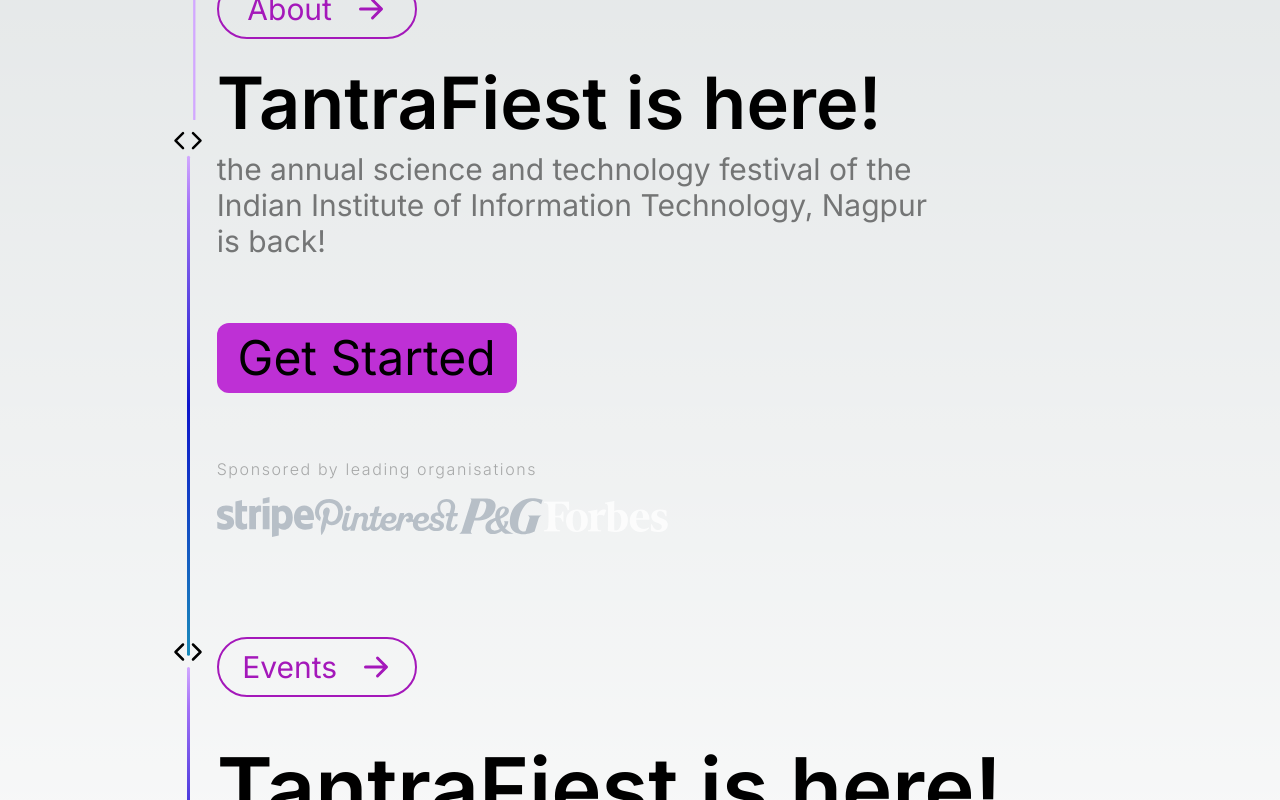
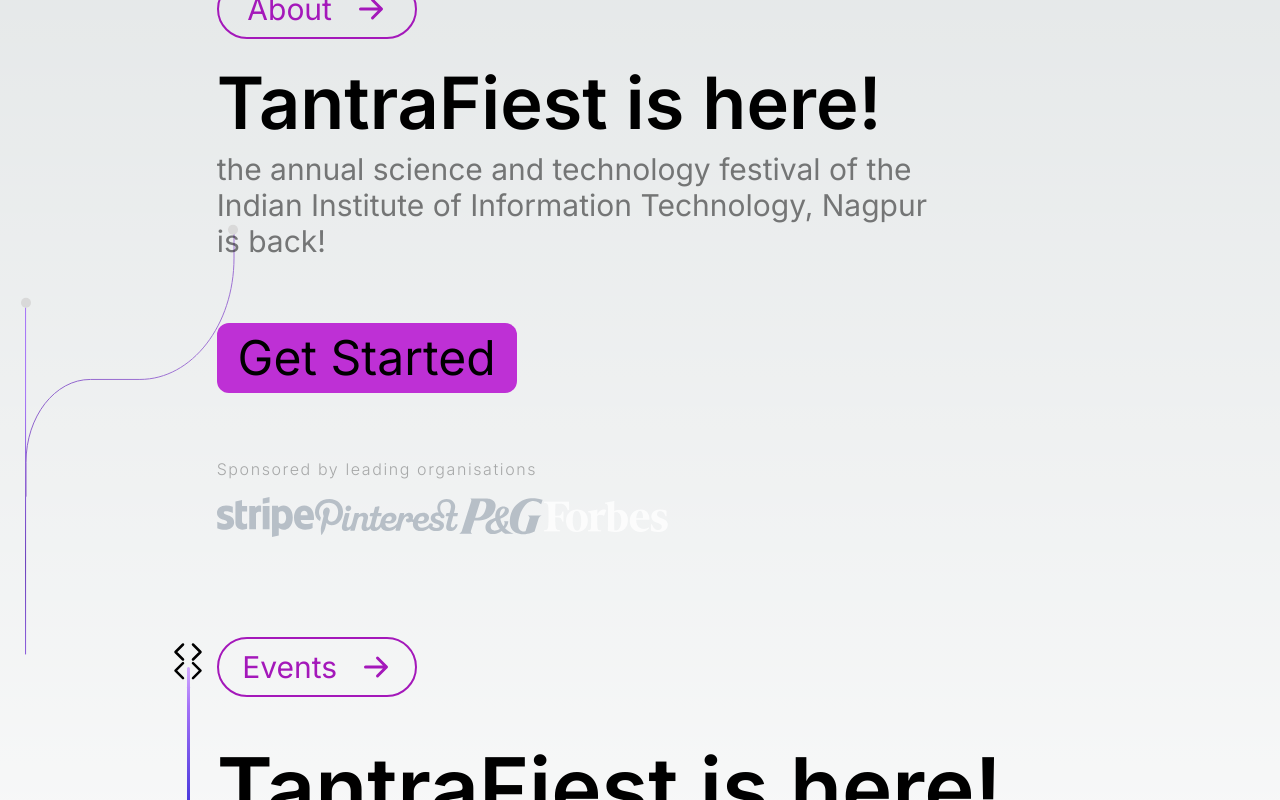
Before and after one commit to jayshiai/flexerAI, a Next.js app: page / in a window 1280 px wide. Shown: the part 780-1580 px from the top of the page. Built offline with nearby package versions, Linux system fonts and the light colour scheme.

Commit message:
restructuring

```diff
--- a/src/components/About.jsx
+++ b/src/components/About.jsx
@@ -36,6 +36,77 @@ const About = () => {
             transform: `translate(0,${height + 5}px)`,
           }}
         >
+          <svg
+            viewBox="0 0 346 530"
+            fill="none"
+            xmlns="http://www.w3.org/2000/svg"
+            className="h-[530px]"
+          >
+            <g clip-path="url(#clip0_10_181)">
+              <motion.path
+                d="M10.5723 528.769V181.726"
+                stroke="url(#docking_line_1)"
+                stroke-width="3"
+                stroke-linecap="round"
+              />
+              <motion.path
+                d="M219 108V132.397C219 199.431 176.872 253.771 124.905 253.771H75.381C39.8243 253.771 11 290.952 11 336.818V371"
+                stroke="url(#docking_line_2)"
+                stroke-width="3"
+                stroke-linecap="round"
+              />
+              <circle cx="11" cy="177" r="5" fill="#D9D9D9" />
+              <circle cx="218" cy="104" r="5" fill="#D9D9D9" />
+            </g>
+            <defs>
+              <motion.linearGradient
+                id="docking_line_1"
+                x1="15.0361"
+                y1="646"
+                x2="15.0362"
+                y2="220"
+                gradientUnits="userSpaceOnUse"
+                initial={{ gradientTransform: "rotate(0)" }}
+                animate={{ gradientTransform: "rotate(75)" }}
+                transition={{
+                  duration: 3,
+                  repeat: Infinity,
+                  repeatType: "reverse",
+                  ease: "easeOut",
+                }}
+              >
+                <stop stop-color="#D2A8FF" />
+                <stop offset="0.0908581" stop-color="#A371F7" />
+                <stop offset="0.50056" stop-color="#6639BA" />
+                <stop offset="0.8908581" stop-color="#A371F7" />
+              </motion.linearGradient>
+
+              <motion.linearGradient
+                id="docking_line_2"
+                x1="-118"
+                y1="546"
+                x2="400.987"
+                y2="-33.662"
+                gradientUnits="userSpaceOnUse"
+                initial={{ gradientTransform: "rotate(0)" }}
+                animate={{ gradientTransform: "rotate(70)" }}
+                transition={{
+                  duration: 3,
+                  repeat: Infinity,
+                  ease: "easeIn",
+                }}
+              >
+                <stop stop-color="#A371F7" />
+                <stop offset="0.00733964" stop-color="#9E72D3" />
+                <stop offset="0.251918" stop-color="#6639BA" stop-opacity="0" />
+                <stop offset="0.325848" stop-color="#6639BA" />
+                <stop offset="0.90733964" stop-color="#9E72D3" />
+              </motion.linearGradient>
+              <clipPath id="clip0_10_181">
+                <rect width="346" height="530" fill="white" />
+              </clipPath>
+            </defs>
+          </svg>
           <FiCode />
           <motion.div
             style={{
--- a/src/components/Hero.jsx
+++ b/src/components/Hero.jsx
@@ -906,29 +906,6 @@ const Hero = () => {
               fill="white"
             />
           </motion.g>
-
-          <g
-            id="docking_lines"
-            clip-path="url(#clip0_53_462)"
-            className="absoulte lg:block"
-          >
-            <path
-              id="Vector_145"
-              d="M44.5722 1418.77V1071.73"
-              stroke="url(#paint0_linear_53_462)"
-              stroke-width="3"
-              stroke-linecap="round"
-            />
-            <path
-              id="Vector_146"
-              d="M253 998V1022.4C253 1089.43 210.872 1143.77 158.905 1143.77H109.381C73.8243 1143.77 45 1180.95 45 1226.82V1261"
-              stroke="url(#paint1_linear_53_462)"
-              stroke-width="3"
-              stroke-linecap="round"
-            />
-            <circle id="Ellipse 1" cx="45" cy="1067" r="5" fill="#D9D9D9" />
-            <circle id="Ellipse 2" cx="252" cy="994" r="5" fill="#D9D9D9" />
-          </g>
         </g>
         <defs>
           <motion.linearGradient
@@ -986,49 +963,6 @@ const Hero = () => {
               result="effect1_foregroundBlur_53_462"
             />
           </filter>
-          <motion.linearGradient
-            id="paint0_linear_53_462"
-            x1="15.0361"
-            y1="646"
-            x2="15.0362"
-            y2="220"
-            gradientUnits="userSpaceOnUse"
-            initial={{ gradientTransform: "rotate(0)" }}
-            animate={{ gradientTransform: "rotate(75)" }}
-            transition={{
-              duration: 3,
-              repeat: Infinity,
-              repeatType: "reverse",
-              ease: "easeOut",
-            }}
-          >
-            <stop stop-color="#D2A8FF" />
-            <stop offset="0.0908581" stop-color="#A371F7" />
-            <stop offset="0.50056" stop-color="#6639BA" />
-            <stop offset="0.8908581" stop-color="#A371F7" />
-          </motion.linearGradient>
-
-          <motion.linearGradient
-            id="paint1_linear_53_462"
-            x1="-118"
-            y1="546"
-            x2="400.987"
-            y2="-33.662"
-            gradientUnits="userSpaceOnUse"
-            initial={{ gradientTransform: "rotate(0)" }}
-            animate={{ gradientTransform: "rotate(70)" }}
-            transition={{
-              duration: 3,
-              repeat: Infinity,
-              ease: "easeIn",
-            }}
-          >
-            <stop stop-color="#A371F7" />
-            <stop offset="0.00733964" stop-color="#9E72D3" />
-            <stop offset="0.251918" stop-color="#6639BA" stop-opacity="0" />
-            <stop offset="0.325848" stop-color="#6639BA" />
-            <stop offset="0.90733964" stop-color="#9E72D3" />
-          </motion.linearGradient>
 
           <linearGradient
             id="paint2_linear_53_462"
```
Also changed, not shown: public/assets/docking_lines.svg (added).
